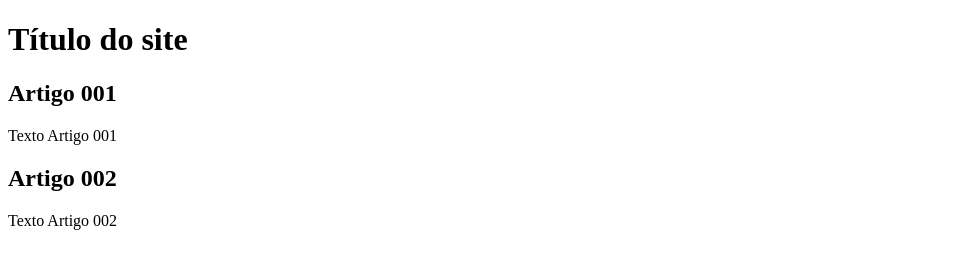
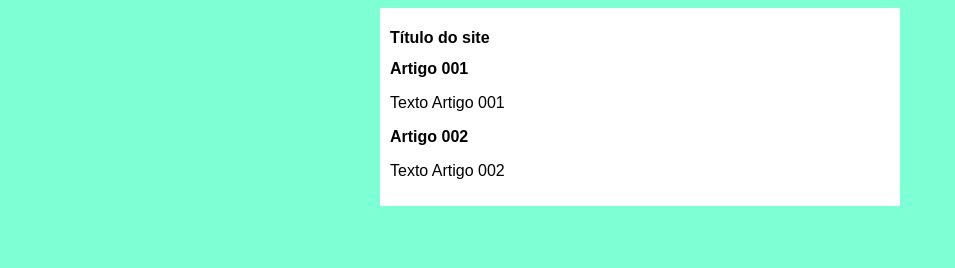
Before and after one commit to ThiagoCrtz/projeto-site, a plain HTML site: page index.html in a window 1280 px wide. Shown: the whole page, without its empty margins (0-955 px from the left). Drawn offline with Linux system fonts and the light colour scheme.

Commit message:
iniciei o css

```diff
--- a/index.html
+++ b/index.html
@@ -5,6 +5,7 @@
     <meta http-equiv="X-UA-Compatible" content="IE=edge">
     <meta name="viewport" content="width=device-width, initial-scale=1.0">
     <title>Título do site</title>
+    <link rel="stylesheet" href="style.css">
 </head>
 <body>
     <main>
--- /dev/null
+++ b/style.css
@@ -0,0 +1,16 @@
+* {
+    font-family: Arial, Helvetica, sans-serif;
+    font-size: 16px;
+}
+
+body{
+    background-color: aquamarine;
+}
+
+main{
+    background-color: white;
+    width: 500px;
+    margin: auto;
+    padding: 10px;
+    box-sizing: 3px 3px 5px black;
+}
```
